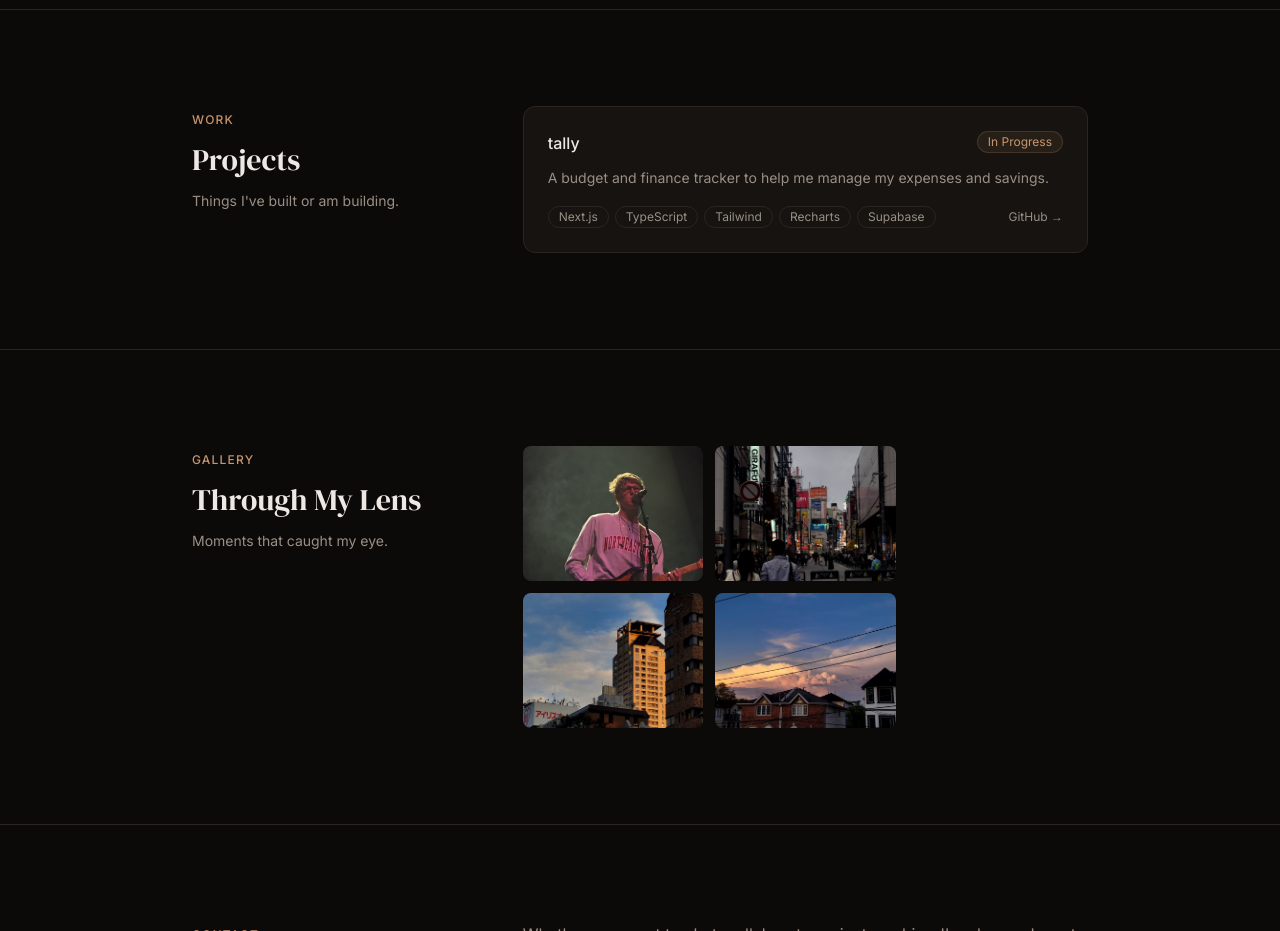
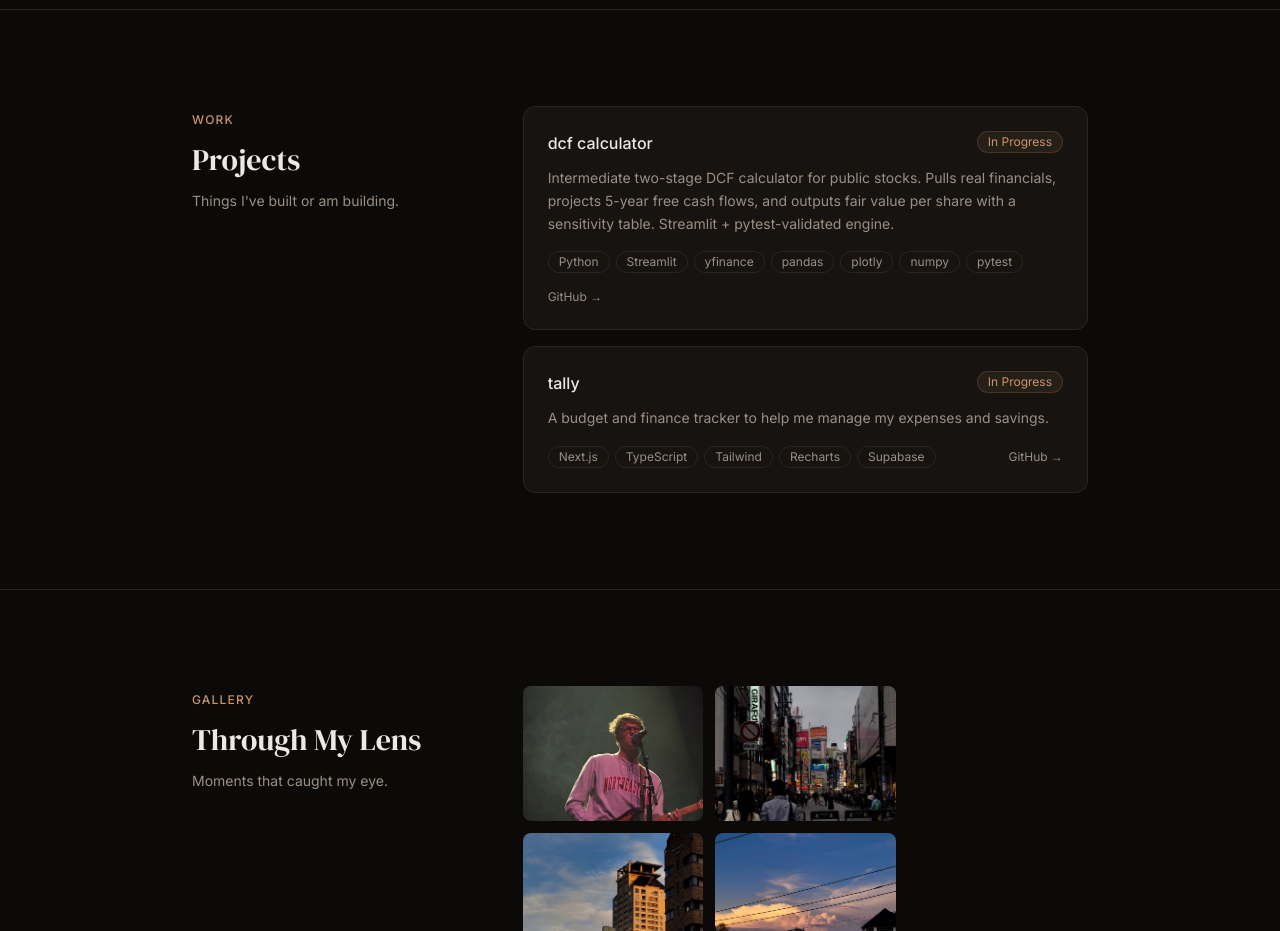
Before and after one commit to issac-23/portfolio, a Next.js app: page / in a window 1280 px wide. Shown: the part 2340-3271 px from the top of the page. Built offline with nearby package versions, Linux system fonts and the light colour scheme; no server answers.

Commit message:
working on new project, added new project to portfolio

```diff
--- a/data/projects.ts
+++ b/data/projects.ts
@@ -15,6 +15,12 @@ export interface Project {
 // github: repo link (optional)
 // ─────────────────────────────────────────────────────────────────
 export const projects: Project[] = [
+  {title: 'dcf calculator',
+    description: 'Intermediate two-stage DCF calculator for public stocks. Pulls real financials, projects 5-year free cash flows, and outputs fair value per share with a sensitivity table. Streamlit + pytest-validated engine.',
+    tags: ['Python', 'Streamlit', 'yfinance', 'pandas', 'plotly', 'numpy', 'pytest'],
+    github: 'https://github.com/issac-23/dcf-calculator',
+    status: 'wip',
+  },
   {
     title: 'tally',
     description: 'A budget and finance tracker to help me manage my expenses and savings.',
```
